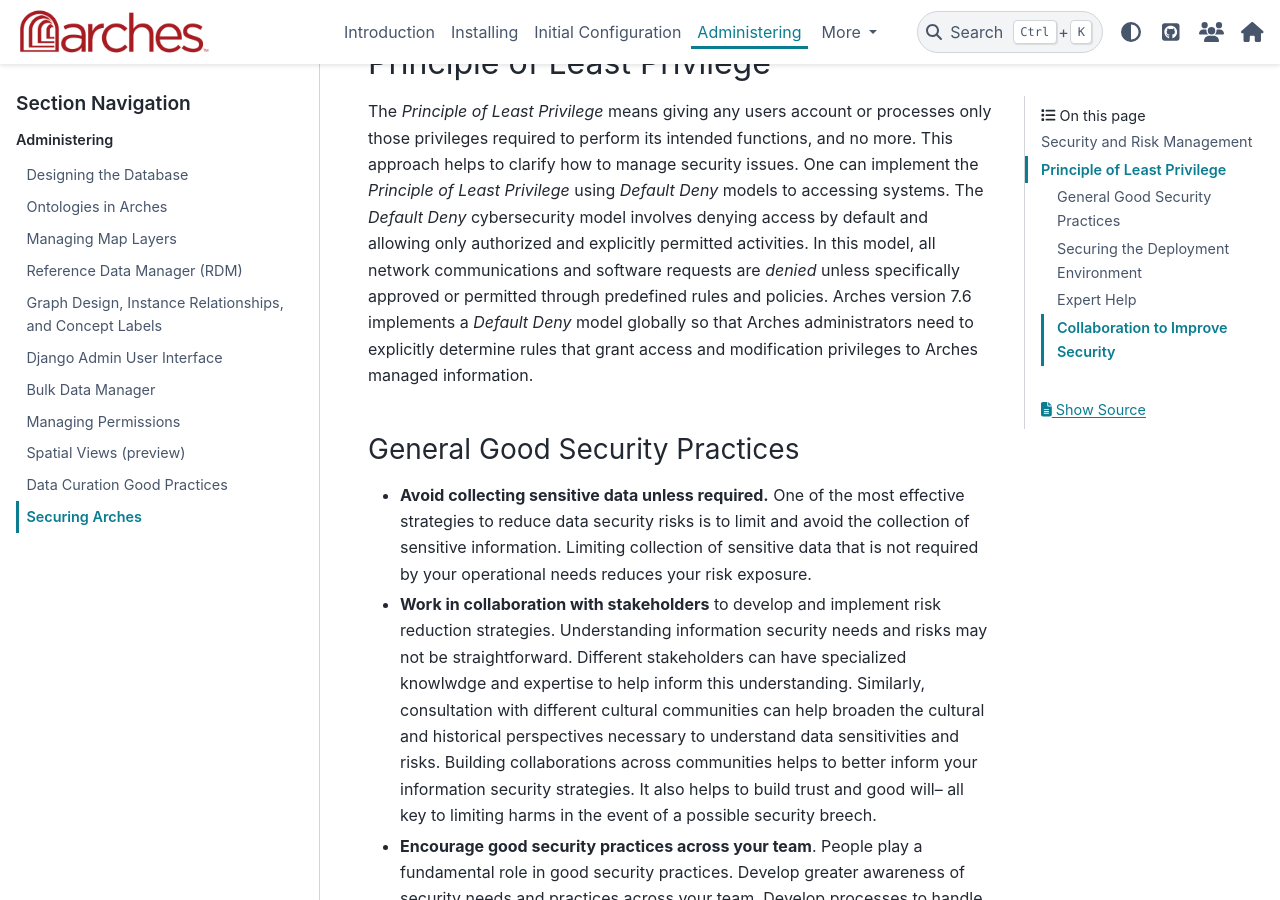
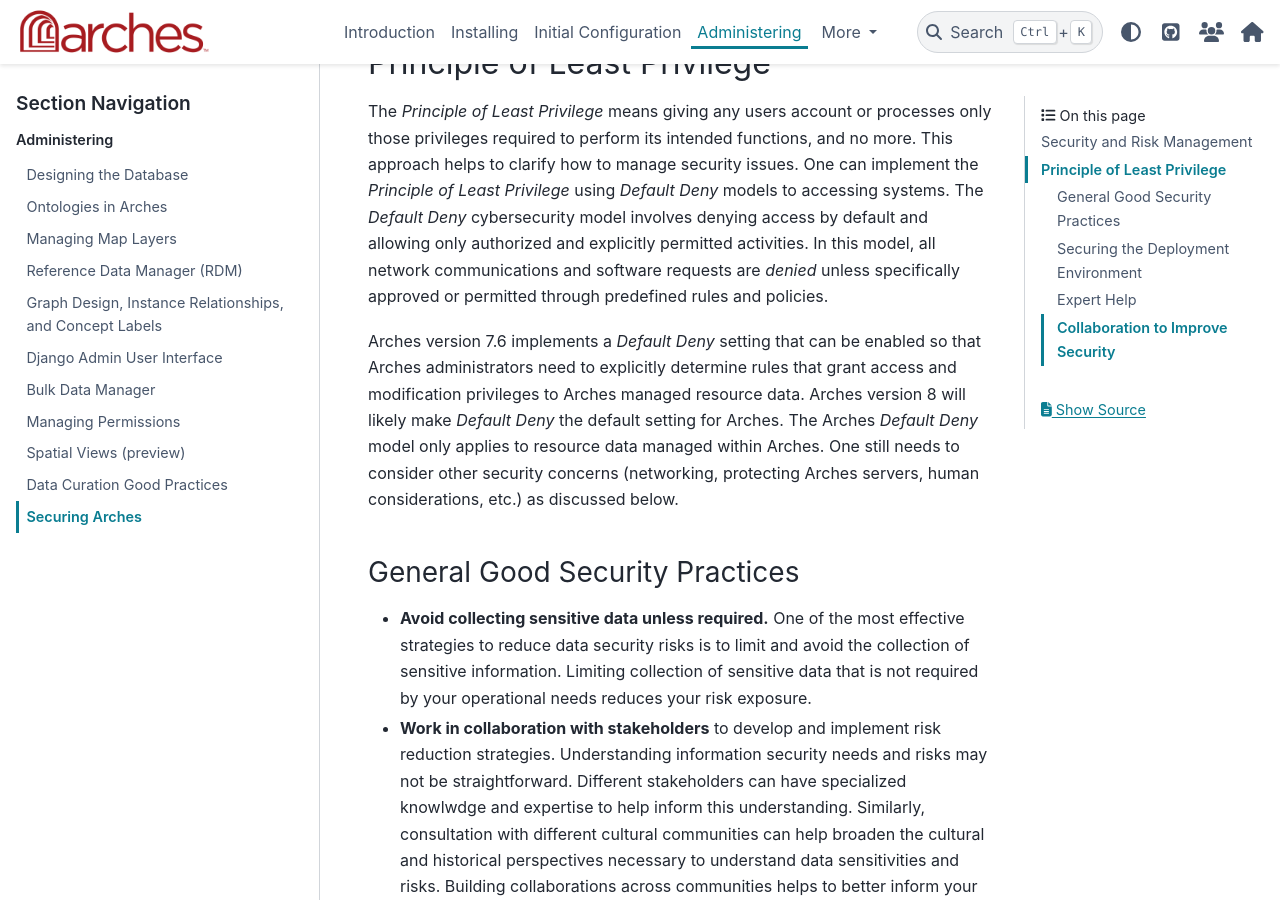
Before and after one commit to archesproject/arches-docs, a Sphinx documentation site: the page built from docs/administering/security.rst, in a window 1280 px wide and 900 px high, scrolled down 879 px. Built offline with Sphinx 7.4.7 and the PyData theme 0.15.4, drawn with Linux system fonts in a browser that asks for light colours.

Commit message:
Clarified default deny in response to reviewer comments

```diff
--- a/docs/administering/security.rst
+++ b/docs/administering/security.rst
@@ -15,7 +15,9 @@
 
 Principle of Least Privilege
 ============================
-The *Principle of Least Privilege* means giving any users account or processes only those privileges required to perform its intended functions, and no more. This approach helps to clarify how to manage security issues. One can implement the *Principle of Least Privilege* using *Default Deny* models to accessing systems. The *Default Deny* cybersecurity model involves denying access by default and allowing only authorized and explicitly permitted activities. In this model, all network communications and software requests are *denied* unless specifically approved or permitted through predefined rules and policies. Arches version 7.6 implements a *Default Deny* model globally so that Arches administrators need to explicitly determine rules that grant access and modification privileges to Arches managed information.
+The *Principle of Least Privilege* means giving any users account or processes only those privileges required to perform its intended functions, and no more. This approach helps to clarify how to manage security issues. One can implement the *Principle of Least Privilege* using *Default Deny* models to accessing systems. The *Default Deny* cybersecurity model involves denying access by default and allowing only authorized and explicitly permitted activities. In this model, all network communications and software requests are *denied* unless specifically approved or permitted through predefined rules and policies.
+
+Arches version 7.6 implements a *Default Deny* setting that can be enabled so that Arches administrators need to explicitly determine rules that grant access and modification privileges to Arches managed resource data. Arches version 8 will likely make *Default Deny* the default setting for Arches. The Arches *Default Deny* model only applies to resource data managed within Arches. One still needs to consider other security concerns (networking, protecting Arches servers, human considerations, etc.) as discussed below.
 
 
 General Good Security Practices
```
